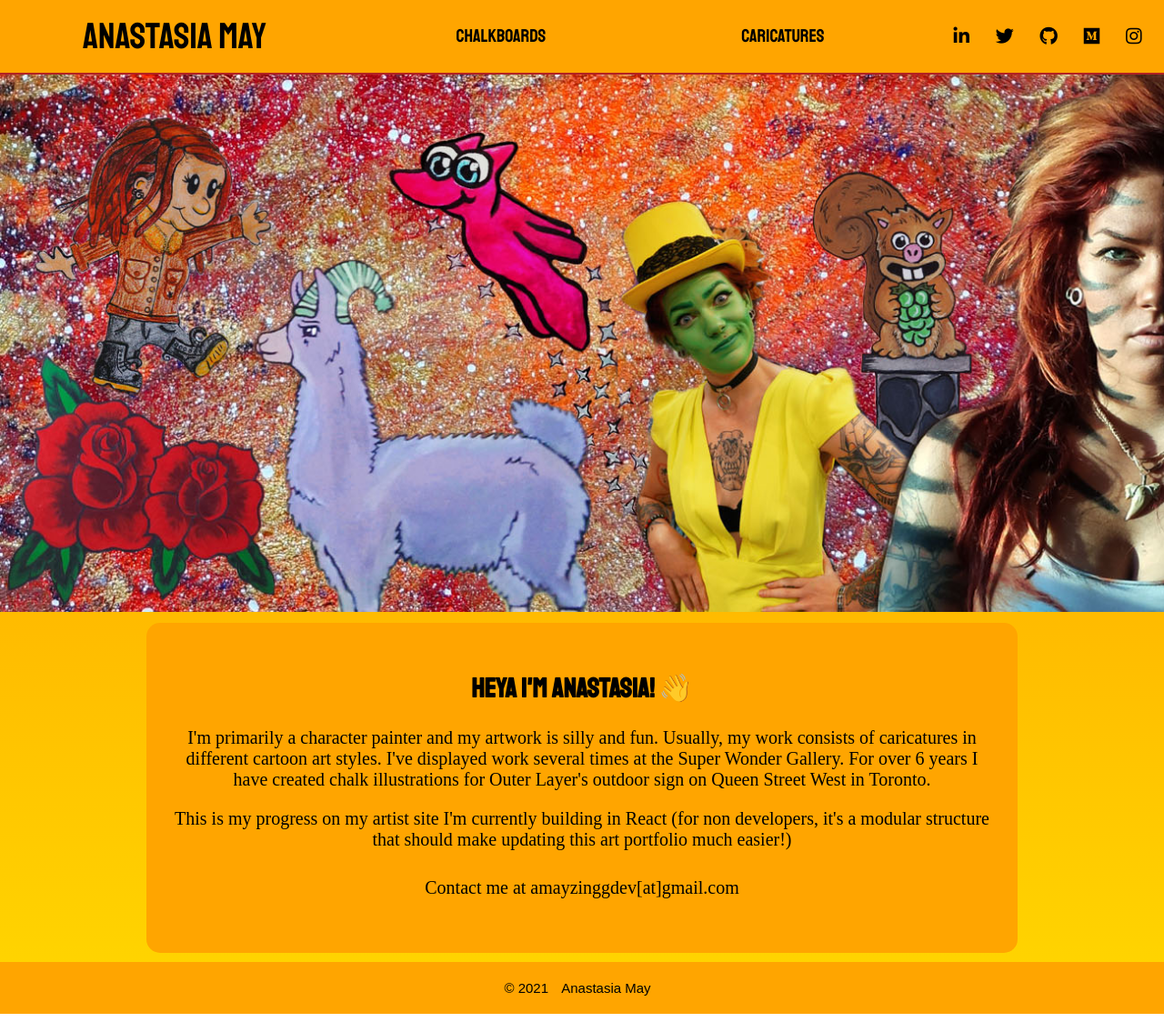
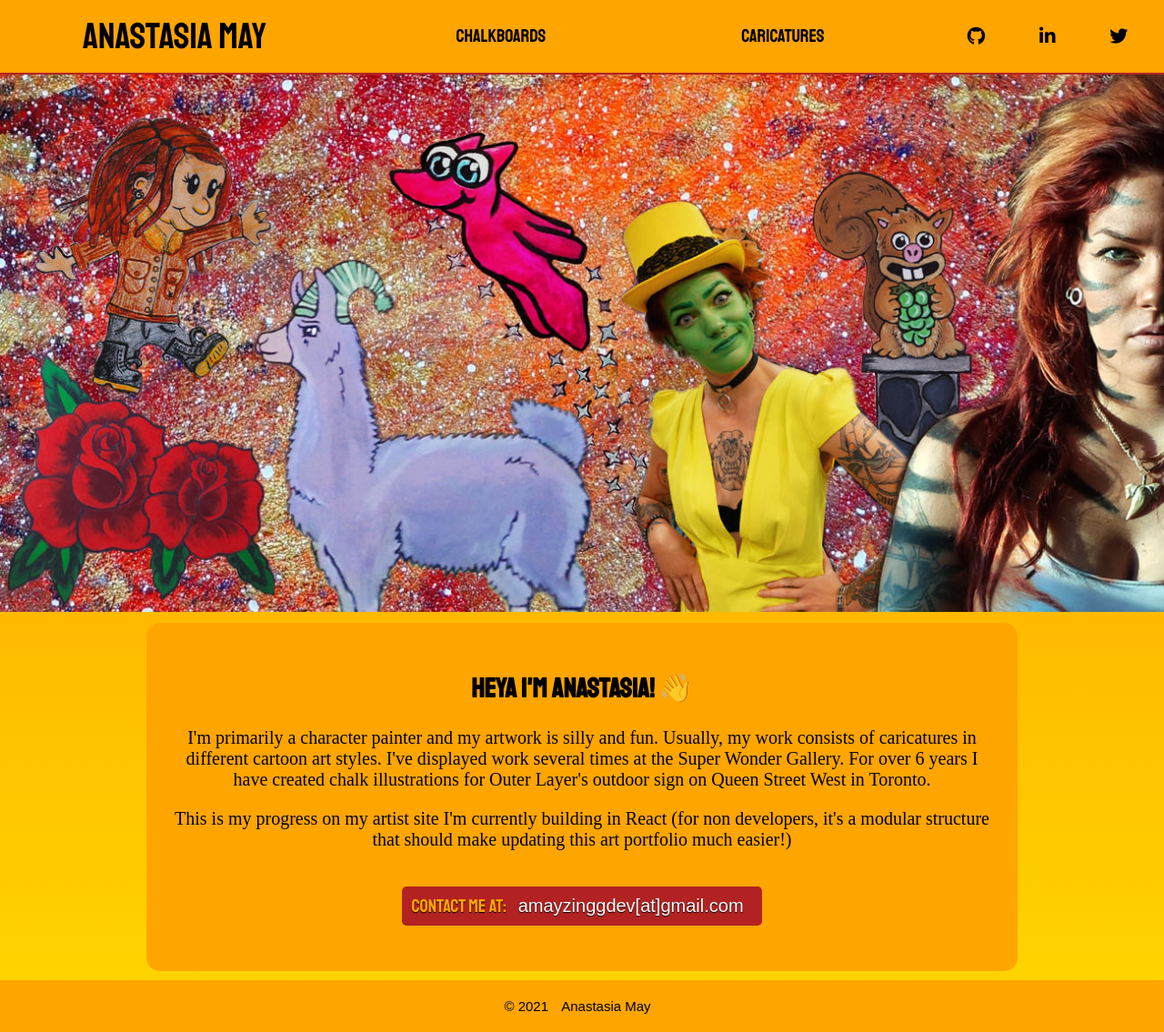
Before and after one commit to amay-zingg/anastasia-art, a React (Create React App) app: page / in a window 1280 px wide. Shown: the whole page at 91% size. Built offline with nearby package versions, Linux system fonts and the light colour scheme; a web font is replaced by a local one.

Commit message:
Updated JS

```diff
--- a/src/App.js
+++ b/src/App.js
@@ -26,12 +26,6 @@ import caricatureArt from './imageLists/caricatureList';
 // * * * * If having troubles
 // https://hugogiraudel.com/2017/05/13/using-create-react-app-on-netlify/
 
-// function clickEmail(e) {
-//     e.preventDefault();
-//     window.location.href = this.attr('href').replace('myemail', 'gmail');
-
-// };
-
 export default () => {
     return (
         <div className="wrapper">
@@ -51,8 +45,8 @@ export default () => {
                                 <p>This is my progress on my artist site I'm currently building in React (for non developers, it's a modular structure that should make updating this art portfolio much easier!)</p>
                                 {/* <artistIntro /> */}
                                 {/* <SimpleTween /> */}
-                                <p class="email">Contact me at <a href="mailto:amayzinggdev@gmail.com"><span>moc.liamg[ta]vedggnizyama</span></a>
-                                {/* onClick={clickEmail} */}
+                                <p class="email">Contact me at: <a href="mailto:amayzinggdev@gmail.com"><span>moc.liamg[ta]vedggnizyama</span></a>
+
                                 </p>
                             </div>
                         </main>
--- a/src/Components/Chalkboard.js
+++ b/src/Components/Chalkboard.js
@@ -2,7 +2,7 @@ import React from 'react';
 
 const Chalkboard = ({ items }) => {
 
-    const renderedItems = items.map((item, index) => {
+    const renderedItems = items.reverse().map((item, index) => {
         return(
             <div className="card" key={item.title}>
                 <img src={item.image} alt={item.description} key={item.index} />
--- a/src/Components/Header.js
+++ b/src/Components/Header.js
@@ -28,6 +28,11 @@ const Header = () => {
             </div>
             <div className="social-navigation">
                 <ul>
+                     <li>
+                        <a href="https://github.com/amay-zingg">
+                        <i className="fab fa-github"></i>
+                        <span className="visuallyhidden">Github (opens a new window)</span></a>
+                    </li>
                     <li>
                         <a href="https://www.linkedin.com/in/anastasiamayisamayzingg">
                         <i className="fab fa-linkedin-in"></i>
@@ -38,21 +43,16 @@ const Header = () => {
                         <i className="fab fa-twitter"></i>
                         <span className="visuallyhidden">Twitter (opens a new window)</span></a>
                     </li>
-                    <li>
-                        <a href="https://github.com/amay-zingg">
-                        <i className="fab fa-github"></i>
-                        <span className="visuallyhidden">Github (opens a new window)</span></a>
-                    </li>
-                    <li>
+                    {/* <li>
                         <a href="https://medium.com/@amay_zingg">
                         <i className="fab fa-medium"></i>
                         <span className="visuallyhidden">Medium (opens a new window)</span></a>
-                    </li>
-                    <li>
+                    </li> */}
+                    {/* <li>
                         <a href="https://www.instagram.com/paperhijinks/">
                         <i className="fab fa-instagram"></i>
                         <span className="visuallyhidden">Instagram (opens a new window)</span></a>
-                    </li>
+                    </li> */}
                 </ul>
             </div>
         </div>
--- a/src/imageLists/chalkboardList.js
+++ b/src/imageLists/chalkboardList.js
@@ -1,66 +1,30 @@
 const chalkboardArt = [
-
-    // {
-    //     image: '',
-    //     title: '',
-    //     description: ''
-    // },
-
-    // 2016
+    // 2015
     {
-        image: 'https://i.imgur.com/8h4d94Z.jpg',
-        title: '2016 Pride',
-        description: 'Never Rupaulogize for who you are! Happy Pride!',
+        image: 'https://i.imgur.com/PPiFNUl.jpg',
+        title: '2015 T-Rex Trying To Paint the Chalkboard',
+        description: 'T-Rex Trying To Paint the Chalkboard',
         style: 'chalkboard',
-        occasion: 'pride'
+        occasion: 'other'
     },
     {
-        image: 'https://i.imgur.com/SJKx6Lw.jpg',
-        title: '2016 Darth Vader and Son',
-        description: 'Darth Vader and Son',
+        image: 'https://i.imgur.com/rOe6oKr.jpg',
+        title: '2015 Dad is Rare Steak',
+        description: 'Dad you\'re the rarest of them all!',
         style: 'chalkboard',
         occasion: 'fathersDay'
     },
     {
-        image: 'https://i.imgur.com/k9u3NVD.jpg',
-        title: '2016 Mother\'s Inspiration',
-        description: 'Your children should always be your inspiration even if it\'s just to drink more',
-        style: 'chalkboard',
-        occasion: 'mothersDay'
-    },
-    {
-        image: 'https://i.imgur.com/5QTraXQ.jpg',
-        title: '2016 Bob Ross',
-        description: 'We don\'t make mistakes, just happy accidents!',
+        image: 'https://i.imgur.com/JoDzRjx.jpg',
+        title: '2015 Do Nothing All Day',
+        description: 'Today you\'re going to make a difference, or who knows maybe you won\'t, maybe you\'ll just do nothing all day',
         style: 'chalkboard',
         occasion: 'other'
     },
     {
-        image: 'https://i.imgur.com/V6fxLoX.jpg',
-        title: '2016 What Does Your Dentist Say?',
-        description: ' My doctor says I can\'t have sex for 3 weeks! What does your dentist say?',
-        style: 'chalkboard',
-        occasion: 'valentine'
-    },
-    // 2015
-    {
-        image: 'https://i.imgur.com/ASw6Uiz.jpg',
-        title: '2015 Rapping Paper',
-        description: 'Rapping Paper. Deck the Halls yo. Getting lit with 9 candles',
-        style: 'chalkboard',
-        occasion: 'holiday'
-    },
-    {
-        image: 'https://i.imgur.com/8QoHqwa.jpg',
-        title: '2015 Ha-PEE Holidays',
-        description: 'Ha-PEE Holidays. Your gift\'s in the litterbox.',
-        style: 'chalkboard',
-        occasion: 'holiday'
-    },
-    {
-        image: 'https://i.imgur.com/RulWXSy.jpg',
-        title: '2015 Boo! Scared Sheet-less!',
-        description: 'Boo! Scared Sheet-less!',
+        image: 'https://i.imgur.com/Ww4lXaz.jpg',
+        title: '2015 Finally. T-Rex with Selfie Stick',
+        description: 'Finally. T-Rex with Selfie Stick',
         style: 'chalkboard',
         occasion: 'other'
     },
@@ -72,33 +36,78 @@ const chalkboardArt = [
         occasion: 'other'
     },
     {
-        image: 'https://i.imgur.com/Ww4lXaz.jpg',
-        title: '2015 Finally. T-Rex with Selfie Stick',
-        description: 'Finally. T-Rex with Selfie Stick',
+        image: 'https://i.imgur.com/RulWXSy.jpg',
+        title: '2015 Boo! Scared Sheet-less!',
+        description: 'Boo! Scared Sheet-less!',
         style: 'chalkboard',
         occasion: 'other'
     },
     {
-        image: 'https://i.imgur.com/JoDzRjx.jpg',
-        title: '2015 Do Nothing All Day',
-        description: 'Today you\'re going to make a difference, or who knows maybe you won\'t, maybe you\'ll just do nothing all day',
+        image: 'https://i.imgur.com/8QoHqwa.jpg',
+        title: '2015 Ha-PEE Holidays',
+        description: 'Ha-PEE Holidays. Your gift\'s in the litterbox.',
+        style: 'chalkboard',
+        occasion: 'holiday'
+    },
+    {
+        image: 'https://i.imgur.com/ASw6Uiz.jpg',
+        title: '2015 Rapping Paper',
+        description: 'Rapping Paper. Deck the Halls yo. Getting lit with 9 candles',
+        style: 'chalkboard',
+        occasion: 'holiday'
+    },
+    // 2016
+    {
+        image: 'https://i.imgur.com/V6fxLoX.jpg',
+        title: '2016 What Does Your Dentist Say?',
+        description: ' My doctor says I can\'t have sex for 3 weeks! What does your dentist say?',
+        style: 'chalkboard',
+        occasion: 'valentine'
+    },
+    {
+        image: 'https://i.imgur.com/5QTraXQ.jpg',
+        title: '2016 Bob Ross',
+        description: 'We don\'t make mistakes, just happy accidents!',
         style: 'chalkboard',
         occasion: 'other'
     },
     {
-        image: 'https://i.imgur.com/rOe6oKr.jpg',
-        title: '2015 Dad is Rare Steak',
-        description: 'Dad you\'re the rarest of them all!',
+        image: 'https://i.imgur.com/k9u3NVD.jpg',
+        title: '2016 Mother\'s Inspiration',
+        description: 'Your children should always be your inspiration even if it\'s just to drink more',
+        style: 'chalkboard',
+        occasion: 'mothersDay'
+    },
+    {
+        image: 'https://i.imgur.com/SJKx6Lw.jpg',
+        title: '2016 Darth Vader and Son',
+        description: 'Darth Vader and Son',
         style: 'chalkboard',
         occasion: 'fathersDay'
     },
     {
-        image: 'https://i.imgur.com/PPiFNUl.jpg',
-        title: '2015 T-Rex Trying To Paint the Chalkboard',
-        description: 'T-Rex Trying To Paint the Chalkboard',
+        image: 'https://i.imgur.com/8h4d94Z.jpg',
+        title: '2016 Pride',
+        description: 'Never Rupaulogize for who you are! Happy Pride!',
         style: 'chalkboard',
-        occasion: 'other'
+        occasion: 'pride'
     }
+
+
+    // * * * * THIS IS A DIVIDE
+    // {
+    //     image: '',
+    //     title: '',
+    //     description: '',
+    //     style: '',
+    //     occasion: ''
+    // },
+
+
+
+
+
+
     // },
     // {
     //     image: 'https://www.anastasiamay.ca/assets/chalkboardWatermark/2020summer.jpg',
--- a/src/sass/_landing.scss
+++ b/src/sass/_landing.scss
@@ -39,12 +39,23 @@ a[href^="mailto"] {
 p.email {
   padding: 10px;
   border-radius: 5px;
+  background: $secondary;
+  display: inline-block;
+  font-family: $headingFont;
+  color: $primary;
+  text-shadow: 0 1px 1px black;
 }
 
-p.email:hover,
-p.email:active {
-  background: black;
-  color: $primary;
+p.email a {
+  font-family: $bodyFont;
+  padding: 0 10px;
+  color: white;
+}
+
+p.email a:hover,
+p.email a:active {
+  color: black;
+  text-decoration: underline;
 }
 
 // * * * * RESPONSIVE STYLES
```
